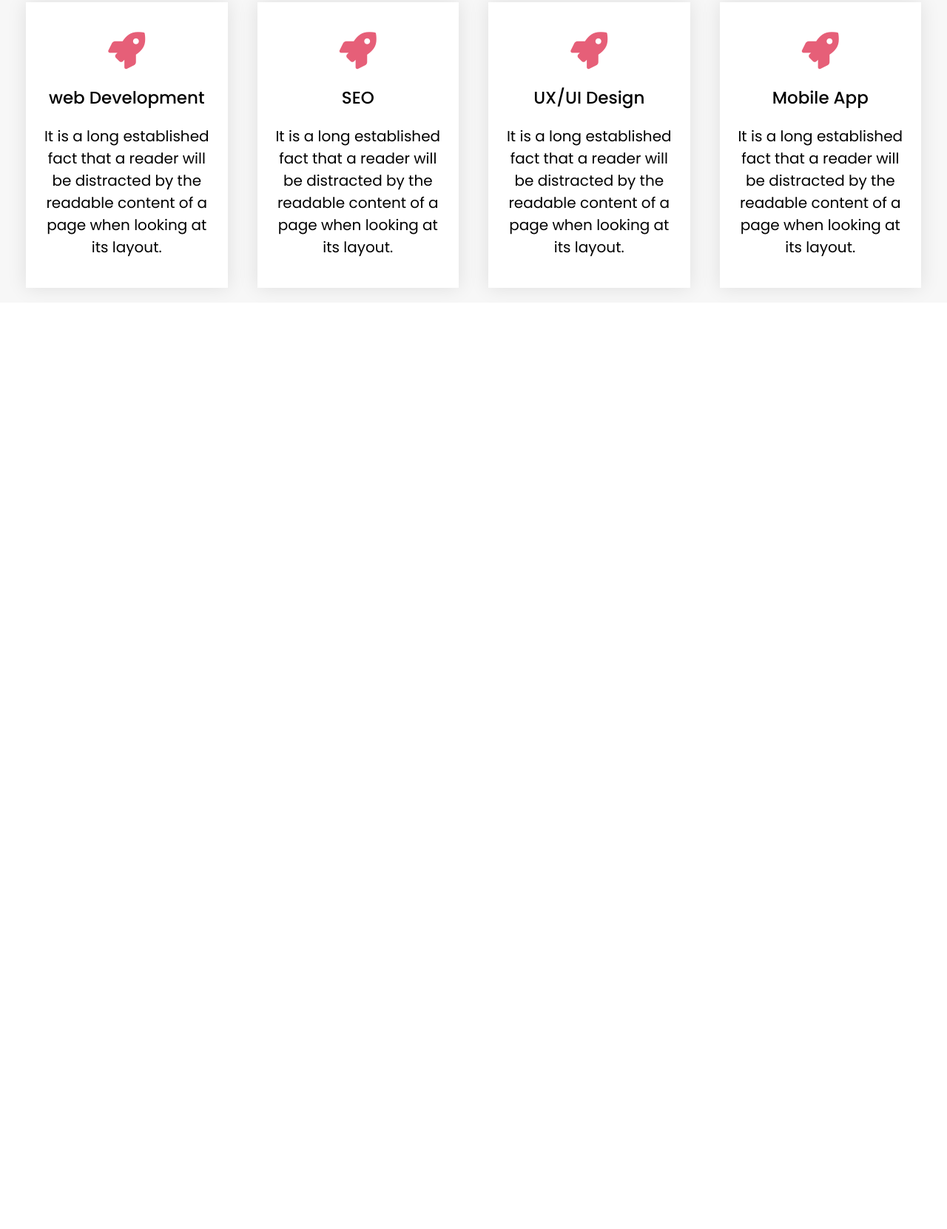
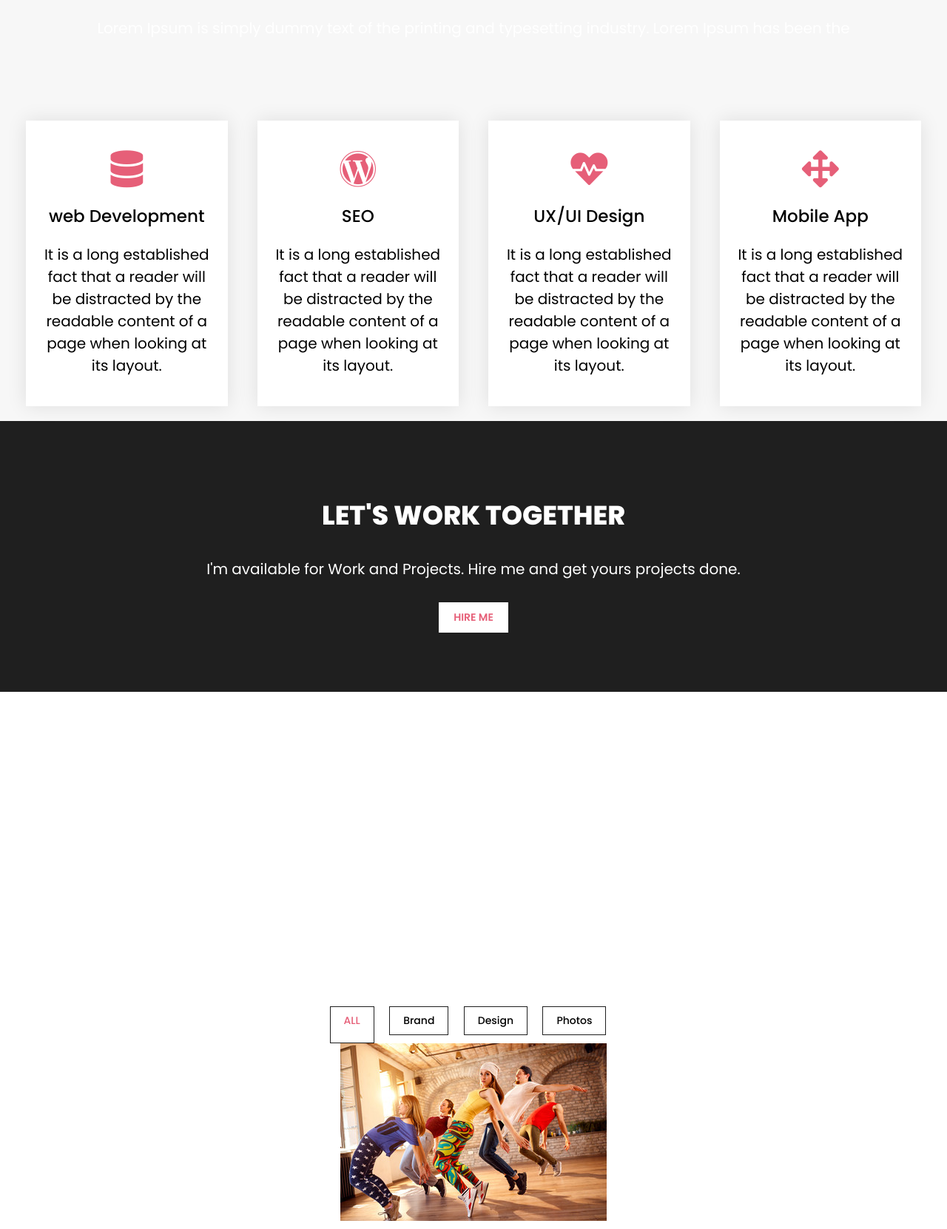
Before and after one commit to domijo/myPortfolio, a plain HTML site: page index.html in a window 1280 px wide. Shown: the part 1751-3412 px from the top of the page at 74% size. Before the commit the page ends 2160 px from the top, so only its background shows below. Drawn offline with Linux system fonts and the light colour scheme.

Commit message:
3epartie

```diff
--- a/index.html
+++ b/index.html
@@ -95,7 +95,7 @@
             </div>
             <div class="services-wrapper">
                 <div class="services-item">
-                    <i class="fas fa-rocket  icon"></i>
+                    <i class="fas fa-database  icon"></i>
                     <h4 class="item-title">web Development</h4>
                     <p class="item-desc">
                         It is a long established fact that a reader will be
@@ -104,7 +104,7 @@
                     </p>
                 </div>
                 <div class="services-item">
-                    <i class="fas fa-rocket  icon"></i>
+                    <i class="fab fa-wordpress icon"></i>
                     <h4 class="item-title">SEO</h4>
                     <p class="item-desc">
                         It is a long established fact that a reader will be
@@ -113,7 +113,7 @@
                     </p>
                 </div>
                 <div class="services-item">
-                    <i class="fas fa-rocket  icon"></i>
+                    <i class="fas fa-heartbeat icon"></i>
                     <h4 class="item-title">UX/UI Design</h4>
                     <p class="item-desc">
                         It is a long established fact that a reader will be
@@ -122,7 +122,7 @@
                     </p>
                 </div>
                 <div class="services-item">
-                    <i class="fas fa-rocket  icon"></i>
+                    <i class="fas fa-arrows-alt icon"></i>
                     <h4 class="item-title">Mobile App</h4>
                     <p class="item-desc">
                         It is a long established fact that a reader will be
@@ -134,6 +134,50 @@
         </div>
     </section>
 
+    <section class="text-center" id="Hire me">
+        <div class="section-cover">
+            <div class="container2">
+                <div class="section-heading">
+                    <h4 class="section-title">Let's work together</h4>
+                    <p class="section-subtitle">I'm available for Work and Projects.
+                        Hire me and get yours projects done.
+                    </p>
+                    <div class="hire-me-btns">
+                        <a href="#" class="btn btn-white">
+                            Hire me
+                        </a>
+                    </div>
+                </div>
+            </div>
+        </div>
+    </section>
+
+    <section class="section text-center" id="portfolio">
+        <div class="container3">
+            <div class="section-heading">
+                <h4 class="section-title">My Portfolio</h4>
+                <p class="section-subtitle">
+                    It is a long established fact that a reader will be
+                    distracted by the readable content of a page when
+                    looking at its layout.
+                </p>
+            </div>
+            <div class="portfolio-content">
+                <ul class="portfolio-filter">
+                    <li class="active" data-value="all">All</li>
+                    <li data-value="brand">Brand</li>
+                    <li data-value="design">Design</li>
+                    <li data-value="photos">Photos</li>
+                </ul>
+            </div>
+            <div class="portfolio-items">
+                <a href="#" class="item">
+                    <img src="images/danse.jpg" alt="">
+                </a>
+            </div>
+        </div>
+    </section>
+
 
 
 
--- a/style/style.css
+++ b/style/style.css
@@ -266,3 +266,41 @@ btn:before{
     font-size: 50px;
     color: #e65f78;
 }
+.services-item:hover{
+    background-color: #1f1f1f;
+}
+.services-item:hover .item-title,.services-item:hover .item-desc{
+    color: #fff;
+}
+.section-cover{
+    background-color: #1f1f1f;
+}
+.section-heading{
+    padding: 80px 0;
+}
+.section-title{
+    color: #fff;
+}
+.section-subtitle{
+    color: #fff;
+    margin: 30px 0;
+}
+.text-center{
+    margin: auto;
+    text-align: center;
+}
+#portfolio .section-heading .section-subtitle{
+    margin: 30px 0;
+}
+#portfolio .portfolio-content .portfolio-filter li{
+    padding: 8px 18px;
+    border: 1px solid #1f1f1f;
+    cursor: pointer;
+    margin-right: 15px;
+    font-size: 14px;
+    font-weight: 500;
+
+}
+#portfolio .portfolio-content .portfolio-filter li.active{
+
+}
```
